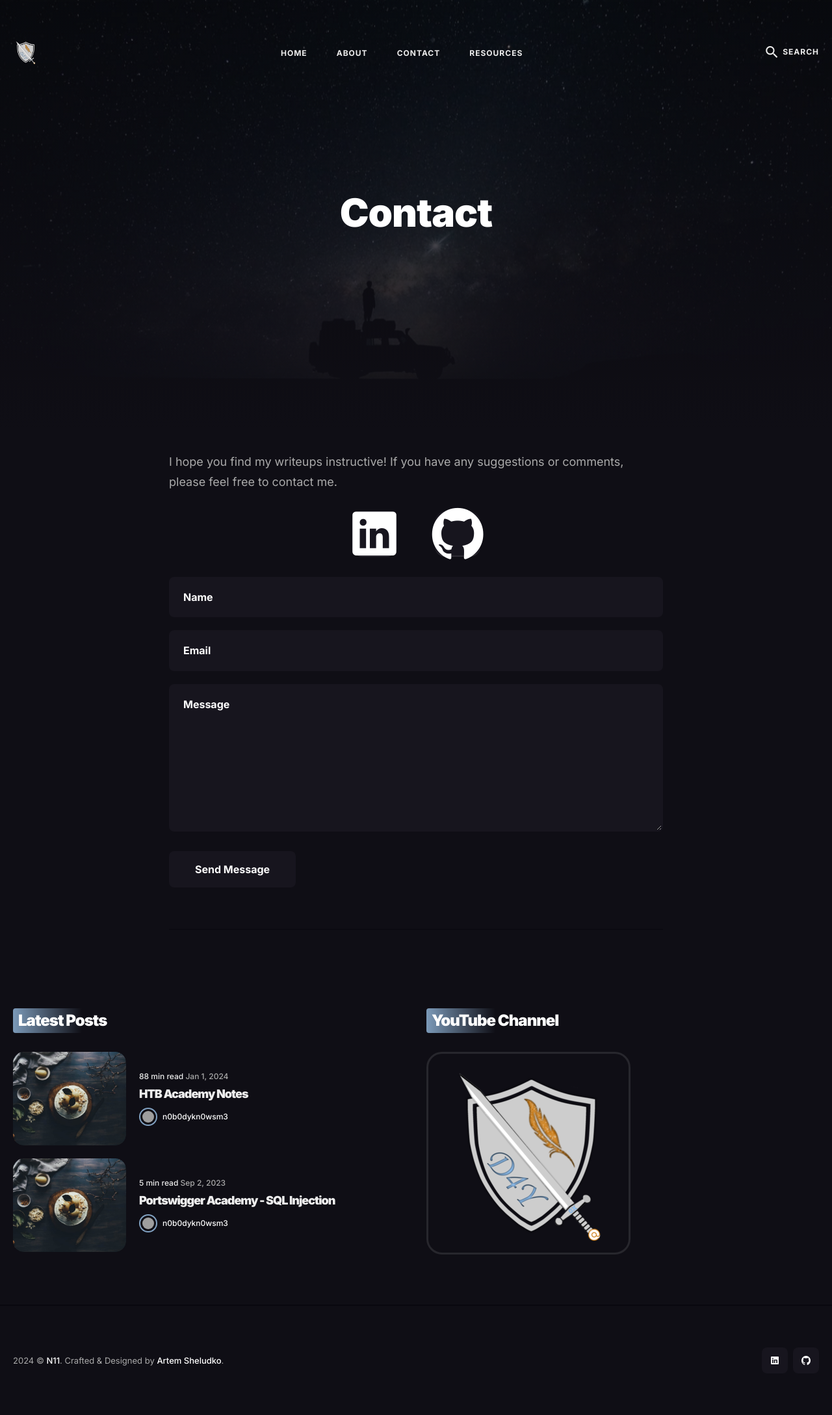
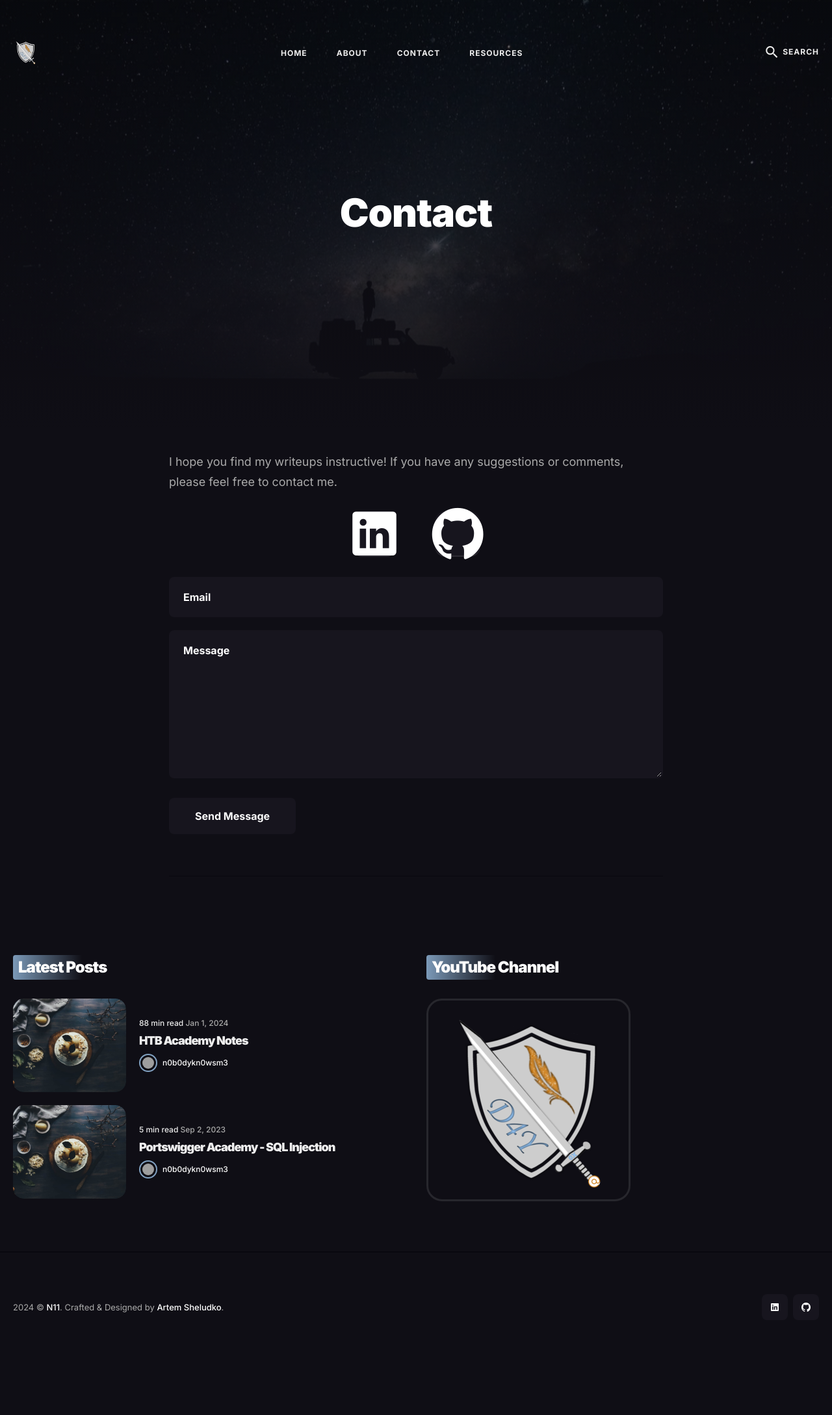
Before and after one commit to n0b0dykn0wsm3/n0b0dykn0wsm3.github.io, a Jekyll site: the page built from _pages/contact.html, in a window 1280 px wide. Shown: the whole page at 65% size. Built offline with Jekyll 4.4.1, drawn with Linux system fonts in a browser that asks for light colours; nearby versions of some CDN libraries; after the commit the page ends 2096 px from its top, so only the background shows below that; grey boxes are pictures that could not be loaded.

Commit message:
Update contact.html

```diff
--- a/_pages/contact.html
+++ b/_pages/contact.html
@@ -11,11 +11,7 @@
 	{% include social-links2.html %}
 	<br>
   <form class="form"
-    action="https://formspree.io/f/xzboojzy" method="POST">
-    <div class="form__group">
-      <label class="form__label screen-reader-text" for="form-name">Your Name</label>
-      <input class="form__input" id="form-name" type="text" name="name" placeholder="Name" required>
-    </div>
+    action="https://formspree.io/f/mnqezgla" method="POST">
     <div class="form__group">
       <label class="form__label screen-reader-text" for="form-email">Your Email</label>
       <input class="form__input" id="form-email" type="email" name="_replyto" placeholder="Email" required>
@@ -27,7 +23,7 @@
     <div class="form__group">
       <button class="button button--primary" type="submit">Send Message</button>
     </div>
-    <input type="hidden" name="_next" value="{{ site.baseurl }}/contact/thanks/" />
+    <input type="hidden" name="_next" value="" />
   </form>
   <hr>
 </div>
```
